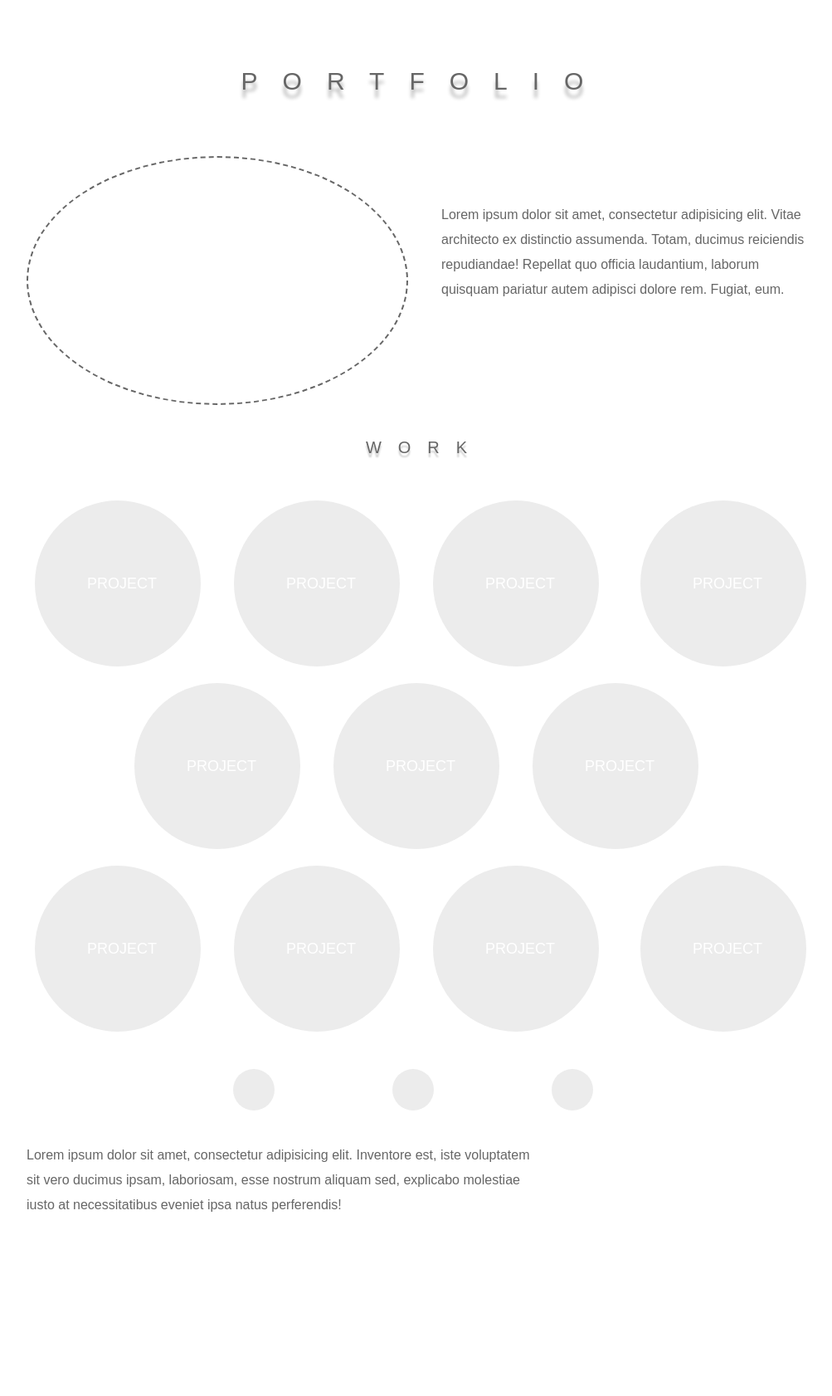
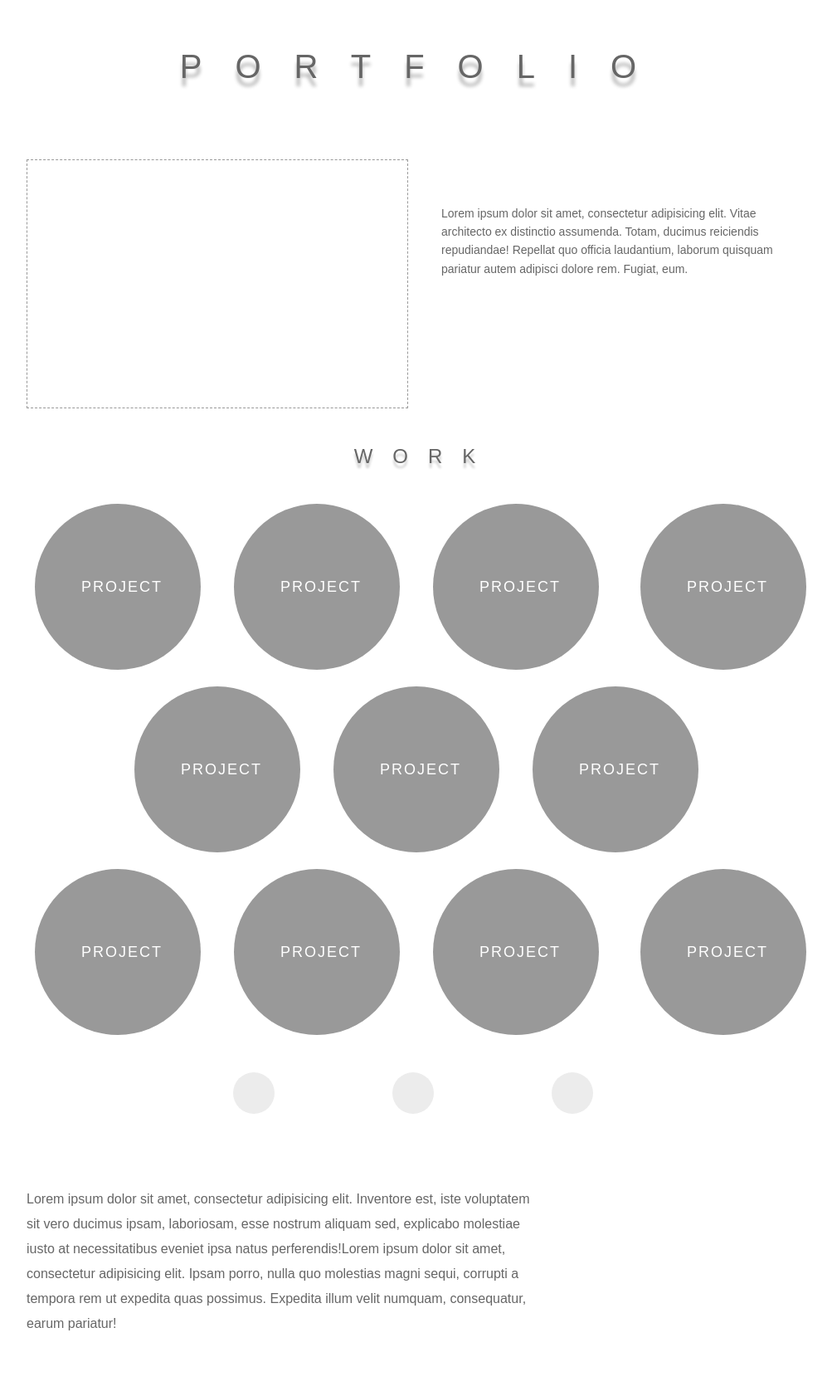
Before and after one commit to zeemclean/ywbc_portfolio_wireframe, a PHP site: page /idex.html in a window 1280 px wide. Shown: the whole page at 83% size, without its empty margins (128-1131 px from the left). Before the commit the page ends 1460 px from the top, so only its background shows below. Run offline with PHP 8.4, Linux system fonts and the light colour scheme.

Commit message:
tried ems, didn't like it, added hover.

```diff
--- a/css/main.css
+++ b/css/main.css
@@ -1,13 +1,14 @@
 
 h1.header--top {
 	font-family: sans-serif;
-	font-size: 30px;
-	letter-spacing: 30px;
+	font-size: 40px;
+	letter-spacing: 40px;
 	color: #666;
 	text-transform: uppercase;
 	font-weight: lighter;
-	line-height: 100px;
+	line-height: 50px;
 	text-shadow: 0px 10px 4px rgba(0, 0, 0, .3);
+	padding-bottom: 40px
 
 }
 
@@ -23,8 +24,8 @@ h1.header--top {
 .blurb {
 	text-align: left;
 	font-family: "helevetica neue", sans-serif;
-	font-size: 16px;
-	line-height: 30px;
+	font-size: 14px;
+	line-height: 1.6;
 	color: #666;
 	font-weight: lighter;
 	padding-top: 40px;
@@ -40,8 +41,8 @@ h1.header--top {
 	font-family: "helevetica neue", sans-serif;
 	font-weight: lighter;
 	color: #666;
-	letter-spacing: 20px;
-	font-size: 20px;
+	letter-spacing: 18px;
+	font-size: 18px;
 
 }
 
@@ -49,10 +50,10 @@ h1.header--top {
 	font-family: "helevetica neue", sans-serif;
 	font-weight: lighter;
 	color: #666;
-	letter-spacing: 20px;
-	font-size: 20px;
+	letter-spacing: 24px;
+	font-size: 24px;
 	text-transform: uppercase;
-	text-shadow: 0px 5px 2px rgba(0, 0, 0, .2);
+	text-shadow: 0px 6px 3px rgba(0, 0, 0, .2);
 
 }
 
@@ -62,8 +63,7 @@ h1.header--top {
 	border-radius: 50%;
 	margin:0 auto;
 	line-height: 200px;
-	background-color: #ececec;
-
+	background-color: #999;
 	padding: 0;
 
 }
@@ -79,14 +79,19 @@ h1.header--top {
 
 h3.project {
 	margin: 0;
-	font-weight: normal;
+	font-weight: lighter;
 	color: #fff;
 	font-family: "helevetica neue", sans-serif;
 	font-size: 18px;
-
+	letter-spacing: 2px;
 	padding-left: 10px;
 	text-transform: uppercase;
+}
 
+.work .project:hover {
+	background-color: #ececec;
+	color: #999;
+	border-radius: 50%;
 }
 
 .break {
@@ -112,6 +117,7 @@ h3.project {
 }
 
 .spiel {
+	padding-top: 50px;
 	text-align: left;
 	font-family: "helevetica neue", sans-serif;
 	font-size: 16px;
@@ -122,8 +128,8 @@ h3.project {
 }
 
 .place_holder {
-	border-radius: 50%;
-	border: 2px dashed #666;
+
+	border: 1px dashed #999;
 }
 
 .invisible {
--- a/idex.html
+++ b/idex.html
@@ -128,7 +128,7 @@
 	<div class="row about">
 		<div class="col-2-3">
 			<h3 class="header--about"></h3>
-			<p class="spiel">Lorem ipsum dolor sit amet, consectetur adipisicing elit. Inventore est, iste voluptatem sit vero ducimus ipsam, laboriosam, esse nostrum aliquam sed, explicabo molestiae iusto at necessitatibus eveniet ipsa natus perferendis!</p>
+			<p class="spiel">Lorem ipsum dolor sit amet, consectetur adipisicing elit. Inventore est, iste voluptatem sit vero ducimus ipsam, laboriosam, esse nostrum aliquam sed, explicabo molestiae iusto at necessitatibus eveniet ipsa natus perferendis!Lorem ipsum dolor sit amet, consectetur adipisicing elit. Ipsam porro, nulla quo molestias magni sequi, corrupti a tempora rem ut expedita quas possimus. Expedita illum velit numquam, consequatur, earum pariatur!</p>
 		</div>
 		<div class="col-1-3">
 			<div class="picture"></div>
```
